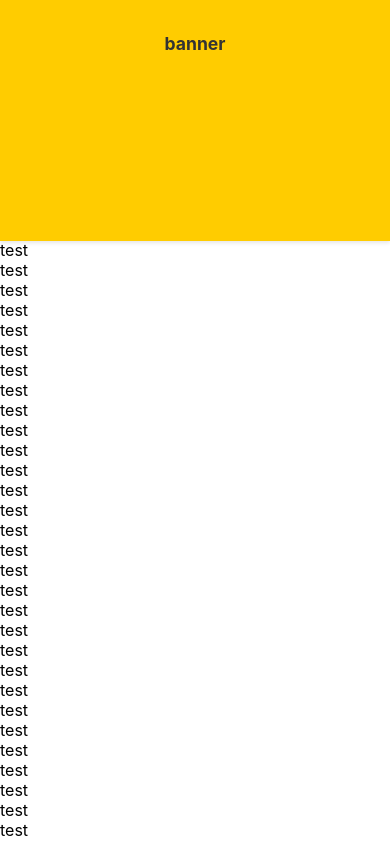
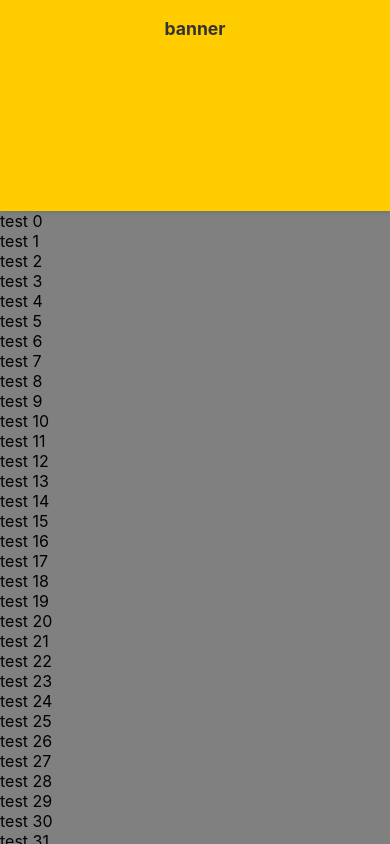
Before and after one commit to rudy-im/fullstack-portfolio, a React (Create React App) app: page / in a window 390 px wide. Shown: the top 844 px of the page. Built offline with nearby package versions, Linux system fonts and the light colour scheme.

Commit message:
Main added

```diff
--- a/src/App.js
+++ b/src/App.js
@@ -3,18 +3,15 @@ import './App.css';
 
 import React from 'react';
 import Banner from './components/Banner';
+import Main from './components/Main';
 
 function App() {
-  //const isWide = window.innerWidth > window.innerHeight;
-
   return (
     <div>
-      <Banner />
-	  <div id="main">
-	  {Array.from({ length: 100 }).map((_, i) => (
-	    <div key={i}>test</div>
-	  ))}
-	  </div>
+
+
+	  <Banner />
+	  <Main />
     </div>
   );
 }
--- a/src/components/Banner.css
+++ b/src/components/Banner.css
@@ -1,6 +1,6 @@
 .top-banner {
   background-color: #ffcc00;
-  color: #333;
+  color: #333333;
   text-align: center;
   font-weight: bold;
   font-size: 1.1rem;
@@ -8,7 +8,7 @@
   top: 0;
   width: 100%;
   height: 25vh;
-  padding: 15px 0;
+  padding: 0 0;
   z-index: 1000;
   transition: all 0.3s ease;
   box-shadow: 0 2px 4px rgba(0,0,0,0.1);
@@ -22,7 +22,7 @@
 
 .side-banner {
   background-color: #ffcc00;
-  color: #333;
+  color: #333333;
   font-weight: bold;
   font-size: 1.1rem;
   position: fixed;
@@ -30,6 +30,7 @@
   top: 0;
   height: 100vh;
   width: 25vw;
+  padding: 0;
   text-align: center;
   display: flex;
   align-items: center;
@@ -37,10 +38,6 @@
   z-index: 1000;
   animation: side-enter 0.3s ease;
   box-shadow: 2px 0 4px rgba(0,0,0,0.1);
-}
-
-.side-banner.transition-on {
-  transition: height 0.3s ease;
 }
 
 @keyframes side-enter {
--- /dev/null
+++ b/src/components/Main.css
@@ -0,0 +1,17 @@
+.top-banner-main {
+	margin-top: 25vh;
+	width: 100%;
+	transition: all 0.3s ease;
+	background-color: gray;
+}
+
+.top-banner-main.scrolled {
+	margin-top: 10vh;
+}
+
+.side-banner-main {
+	margin-left: 25vw;
+	width: 100%;
+	min-height: 100vh;
+	background-color: gray;
+}
--- /dev/null
+++ b/src/components/Main.js
@@ -0,0 +1,39 @@
+import React, { useState, useEffect } from 'react';
+import './Main.css';
+
+const Main = () => {
+  const [isScrolled, setIsScrolled] = useState(false);
+  const [isWideScreen, setIsWideScreen] = useState(window.innerWidth > window.innerHeight);
+
+  useEffect(() => {
+    const handleResize = () => {
+      setIsWideScreen(window.innerWidth > window.innerHeight);
+    };
+
+    const handleScroll = () => {
+      if (!isWideScreen) {
+        setIsScrolled(window.scrollY > 10);
+      }
+    };
+
+    window.addEventListener('resize', handleResize);
+    window.addEventListener('scroll', handleScroll);
+
+    return () => {
+      window.removeEventListener('resize', handleResize);
+      window.removeEventListener('scroll', handleScroll);
+    };
+  }, [isWideScreen]);
+
+  const mainClass = isWideScreen ? `side-banner-main` : `top-banner-main${isScrolled ? ' scrolled' : ''}`;
+
+  return (
+    <div className={mainClass}>
+      {Array.from({ length: 100 }).map((_, i) => (
+	    <div key={i}>test {i}</div>
+	  ))}
+    </div>
+  );
+};
+
+export default Main;
```
